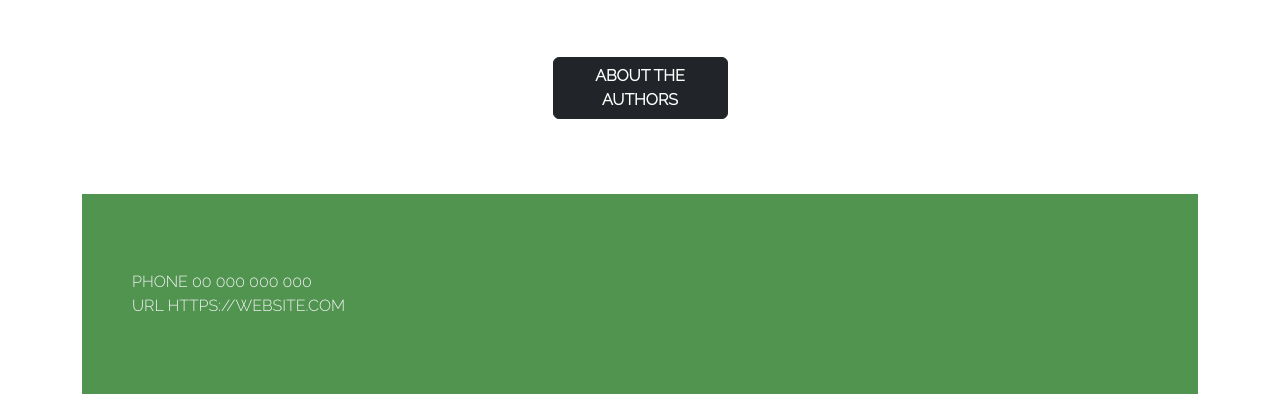
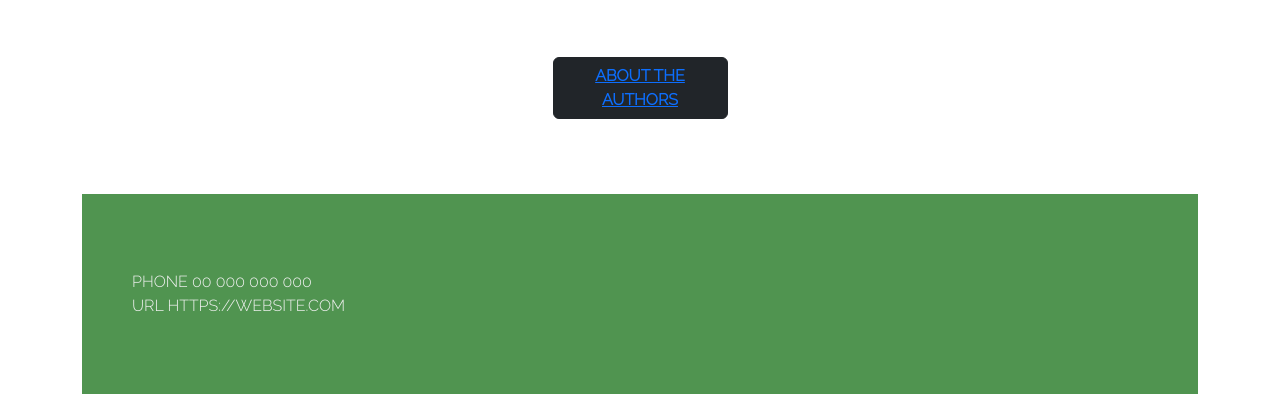
Before and after one commit to shmorhi/CFG_Final_Project, a plain HTML site: page index.html in a window 1280 px wide. Shown: the part 2569-2963 px from the top of the page. Drawn offline with nearby package versions, Linux system fonts and the light colour scheme.

Commit message:
Update index.html
button link

```diff
--- a/index.html
+++ b/index.html
@@ -67,7 +67,7 @@
     <img src="crop-hand-picking-rice-from-steamer.jpg" alt="Image 3" class="img3">
 </div>
 <div class="button">
-    <button class="btn btn-dark text-center text-wrap text-uppercase fw-bold">About the authors</button>
+    <button class="btn btn-dark text-center text-wrap text-uppercase fw-bold"><a href="CFG_Final_Project/about-page.html">About the authors</a></button>
 </div>
 <div class="footer">
 PHONE 00 000 000 000 <br>
```
